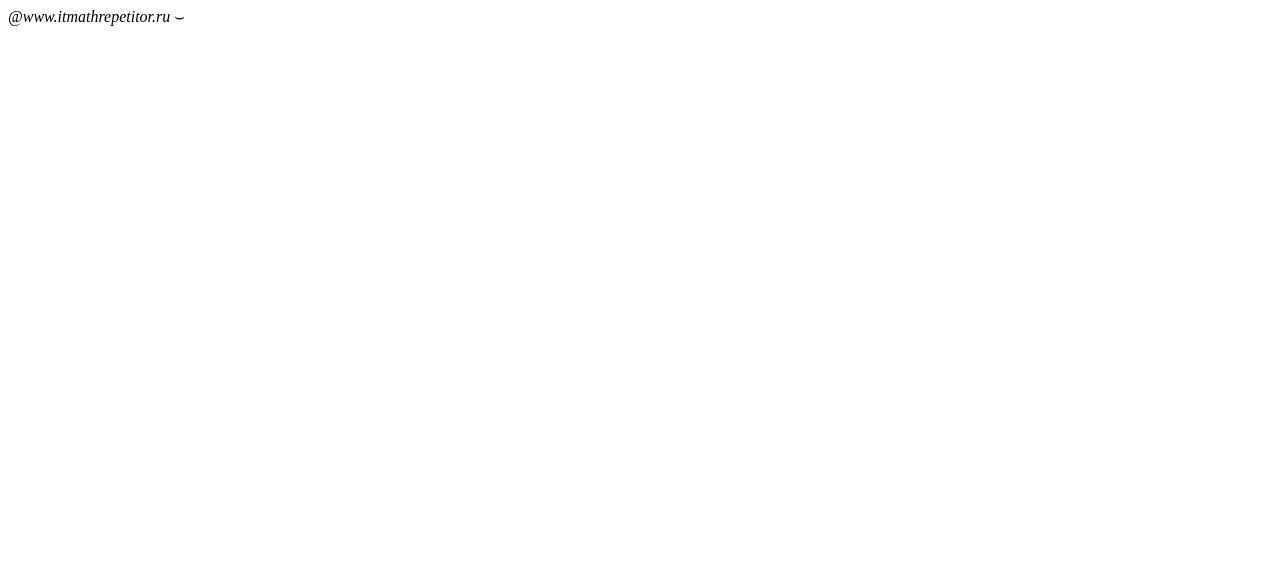
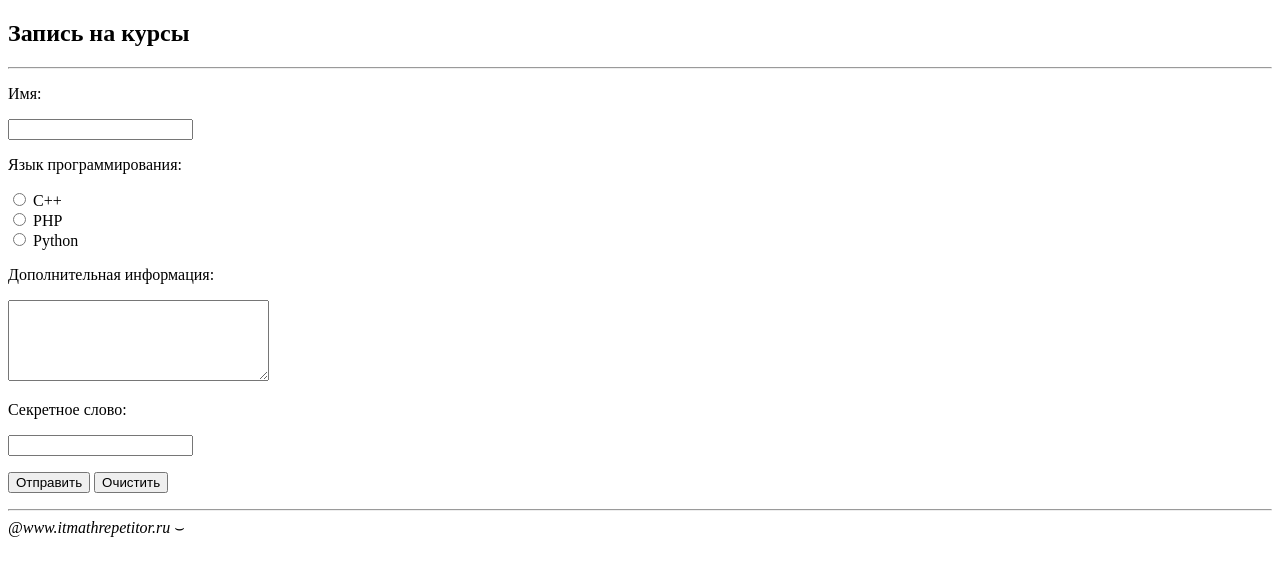
Before and after one commit to CodeShami/13, a plain HTML site: page index.html in a window 1280 px wide. Drawn offline with Linux system fonts and the light colour scheme.

Commit message:
form php
Signed-off-by: CodeShami <ishamil2013@yandex.ru>

```diff
--- a/index.html
+++ b/index.html
@@ -11,7 +11,23 @@
 <!-- Условие: Создайте html-файл, результат которого показан на рисунке. При клике на кнопку 'Очистить' поля формы
 обновляются, на кнопку 'Отправить' - происходит отправка данных на сервер методом POST. -->
 
-
+<h2>Запись на курсы</h2>
+	<hr>
+<form action="#" method="POST">
+	<p><label for="name">Имя:</label></p>
+	<input type="text" id="name">
+	<p>Язык программирования:</p>
+	<label><input type="radio" name="radio"> C++</label> <br>
+	<label><input type="radio" name="radio"> PHP</label> <br>
+	<label><input type="radio" name="radio"> Python</label> <br>
+	<p><label for="textarea">Дополнительная информация:</label></p>
+	<textarea name="name" id="textarea" cols="30" rows="5"></textarea>
+	<p><label for="password">Секретное слово:</label></p>
+	<input type="password" id="password"> <br>
+	<p><input type="submit" value="Отправить">
+	<input type="reset" value="Очистить"> </p>
+</form>
+		<hr>
 	<cite>@www.itmathrepetitor.ru</cite> &ssmile;
 </body>
 </html>
```
